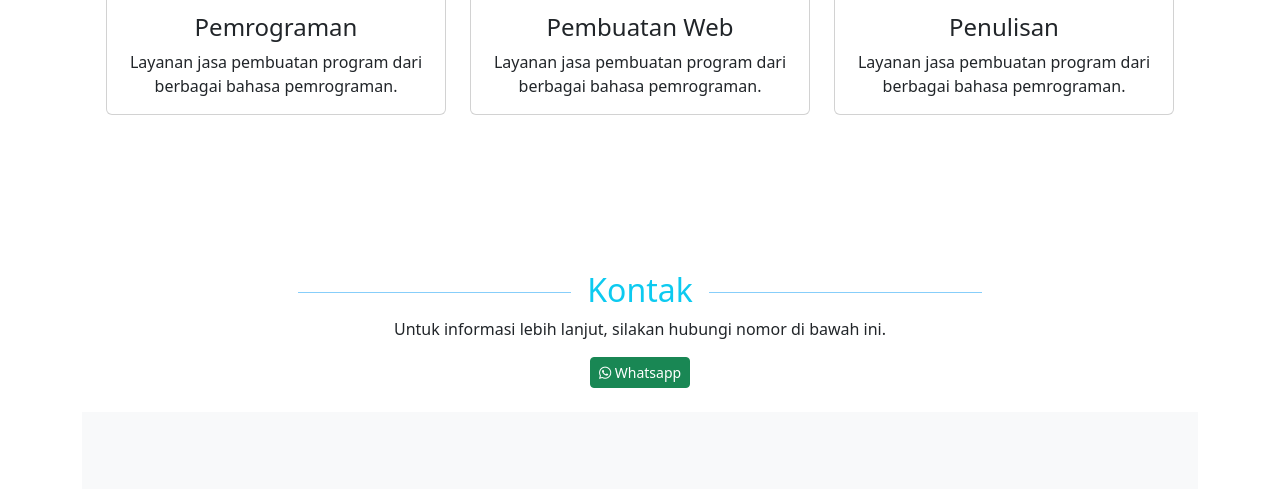
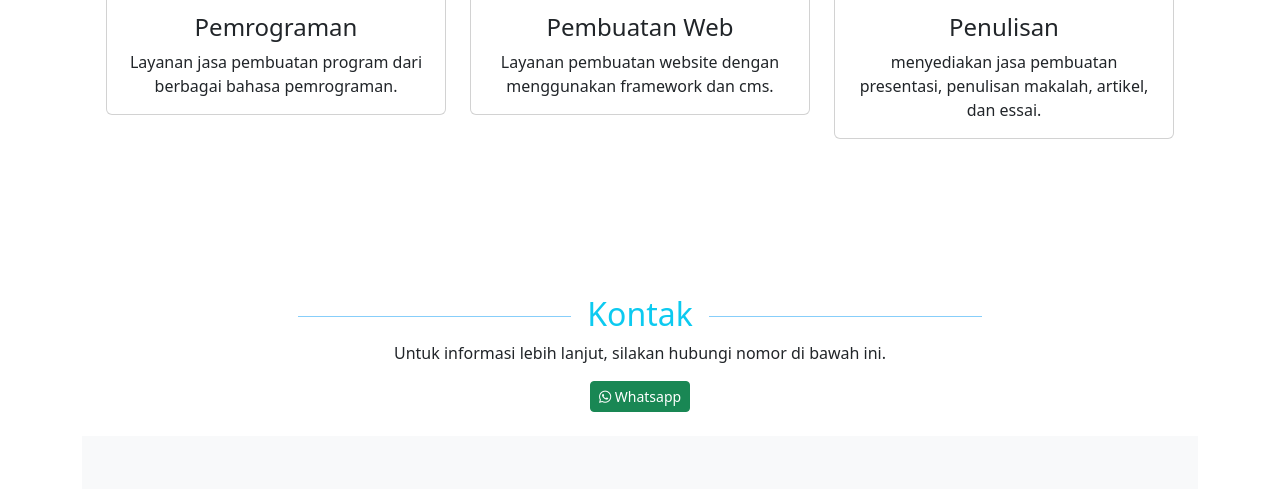
Before and after one commit to Kubagus/ceritanya-ini-landing-page, a plain HTML site: page index.html in a window 1280 px wide. Shown: the part 1165-1654 px from the top of the page. Drawn offline with nearby package versions, Linux system fonts and the light colour scheme.

Commit message:
ngubah isi paragraf

```diff
--- a/index.html
+++ b/index.html
@@ -111,7 +111,7 @@
                                 <img src="https://source.unsplash.com/1000x800/?laravel" alt="">
                                 <div class="card-body">
                                     <h4 class="card-title">Pembuatan Web</h4>
-                                    <p class="card-text">Layanan jasa pembuatan program dari berbagai bahasa pemrograman.</p>
+                                    <p class="card-text">Layanan pembuatan website dengan menggunakan framework dan cms.</p>
                                 </div>
         <!--
                                 <div class="card-footer">
@@ -125,7 +125,7 @@
                                 <img src="https://source.unsplash.com/1000x800/?writer" alt="">
                                 <div class="card-body">
                                     <h4 class="card-title">Penulisan</h4>
-                                    <p class="card-text">Layanan jasa pembuatan program dari berbagai bahasa pemrograman.</p>
+                                    <p class="card-text">menyediakan jasa pembuatan presentasi, penulisan makalah, artikel, dan essai.</p>
                                 </div>
         <!--
                                 <div class="card-footer">
```
